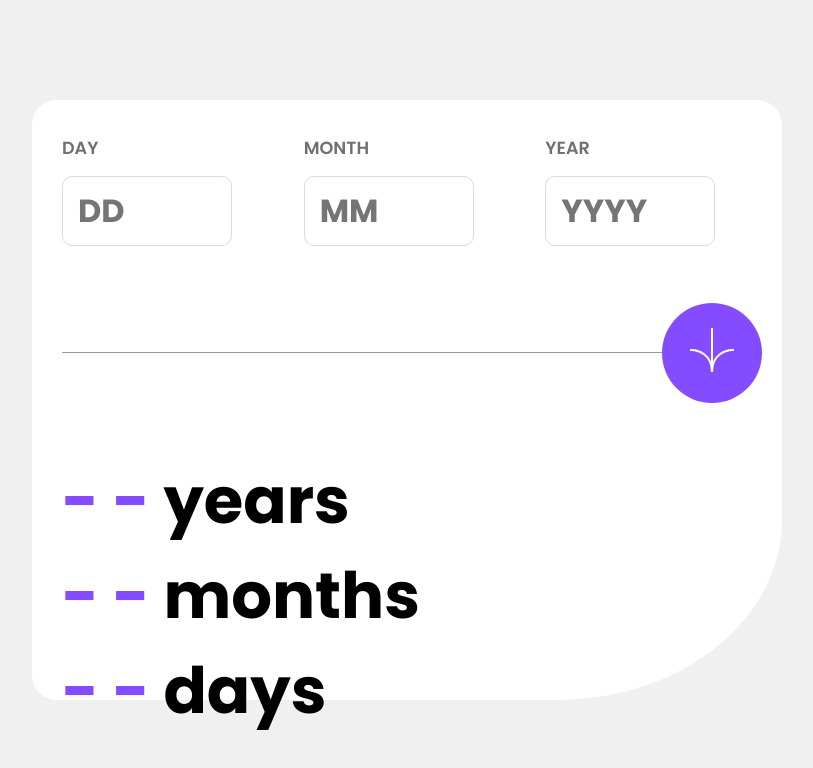
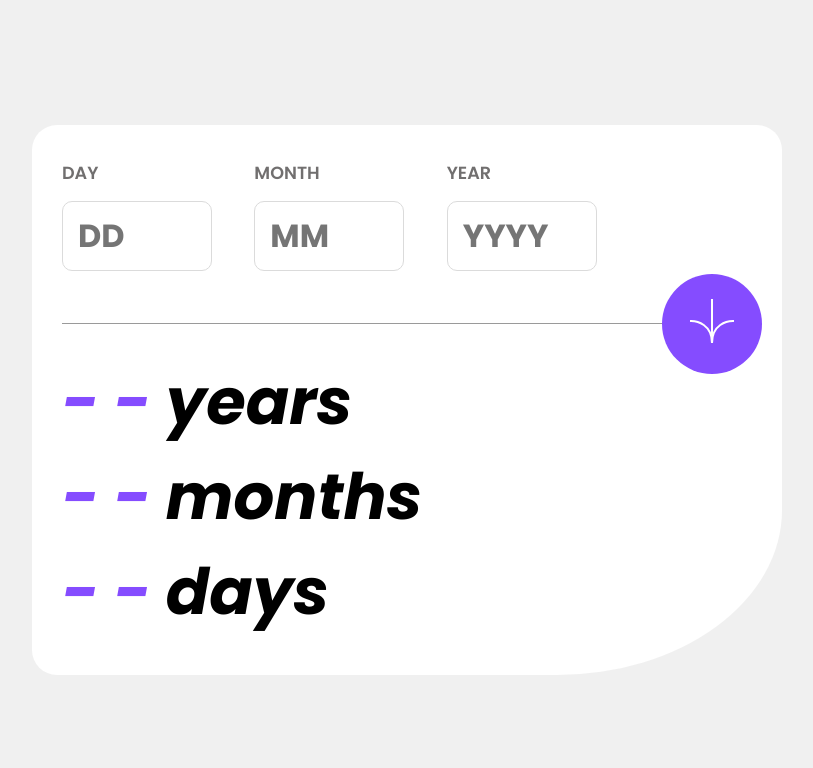
Before and after one commit to Olaniyi-Olamide/AGE-CALCULATOR, a plain HTML site: page index.html in a window 1280 px wide. Shown: the whole page, without its empty margins (233-1046 px from the left). Drawn offline with Linux system fonts and the light colour scheme.

Commit message:
completed style update

```diff
--- a/style.css
+++ b/style.css
@@ -19,7 +19,7 @@ main {
   border-radius: 10px;
   border-bottom-right-radius: 30%;
   width: 320px;
-  height: 600px;
+  height: 550px;
 }
 .input-fields {
   display: flex;
@@ -55,7 +55,7 @@ label {
   min-height: 1em;
 }
 section {
-  margin-top: 80px;
+  margin-top: 50px;
 }
 section hr {
   width: 100%;
@@ -77,10 +77,15 @@ section button:hover {
   background-color: black;
   color: hsl(0, 0%, 100%);
 }
+footer {
+  margin-top: -25px;
+}
 footer span {
   color: hsl(259, 100%, 65%);
+  font-style: italic;
 }
 footer h1 {
+  font-style: italic;
   font-size: 3rem;
   font-weight: 700;
 }
@@ -91,25 +96,25 @@ footer h1 {
     border-radius: 25px;
     border-bottom-right-radius: 30%;
     width: 750px;
-    /* height: 550px; */
+    height: 550px;
   }
   .input-fields {
     display: flex;
     justify-content: flex-start;
     gap: 25px;
-    width: 700px;
+    width: 80%;
     overflow: hidden;
   }
   input {
-    width: 170px;
+    width: 150px;
     padding: 10px 15px;
     border-radius: 10px;
     font-size: 2rem;
     font-weight: 700;
     border: 1px solid hsl(0, 0%, 86%);
   }
-  .err__msg {
-    font-size: 1rem;
+  section {
+    margin-top: 30px;
   }
   section hr {
     width: 90%;
@@ -127,6 +132,9 @@ footer h1 {
     right: -600px;
     top: -50px;
   }
+  footer {
+    margin-top: -70px;
+  }
   footer h1 {
     font-size: 4rem;
     font-weight: 700;
```
